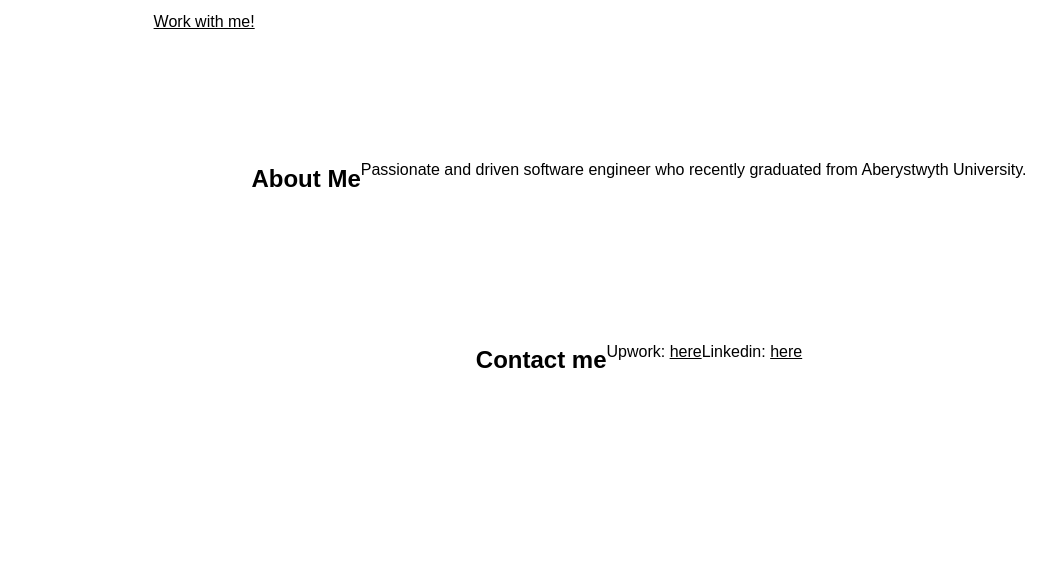
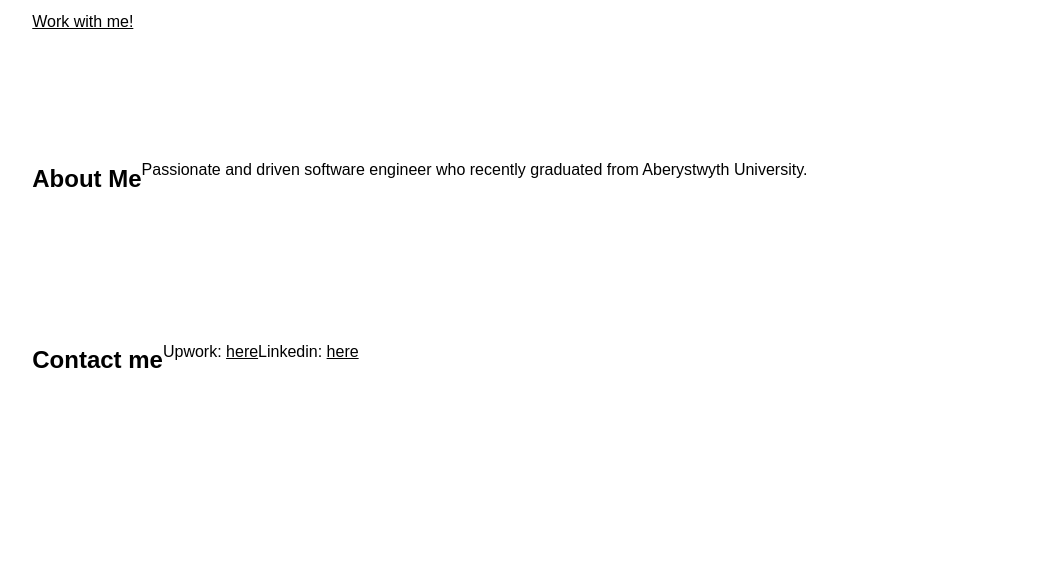
Before and after one commit to Mimnim/Mimnim.github.io, a website: page code/index_panels/part0.html in a window 1280 px wide. Shown: the part 225-800 px from the top of the page, without its empty margins (1-1057 px from the left). Drawn offline with Linux system fonts and the light colour scheme; files that its build step writes are made by us from their sources.

Commit message:
flexbox edits to .content

```diff
--- a/code/css/panels.css
+++ b/code/css/panels.css
@@ -6,7 +6,8 @@ Classes
     margin-top: 5%;
     padding: 2%;
     display: flex;
-    justify-content: center;
+    flex-direction: row;
+    flex-wrap: wrap;
     height: auto;
     color: black;
     font-family: "Shippori Mincho", Arial, Helvetica, sans-serif;
```
